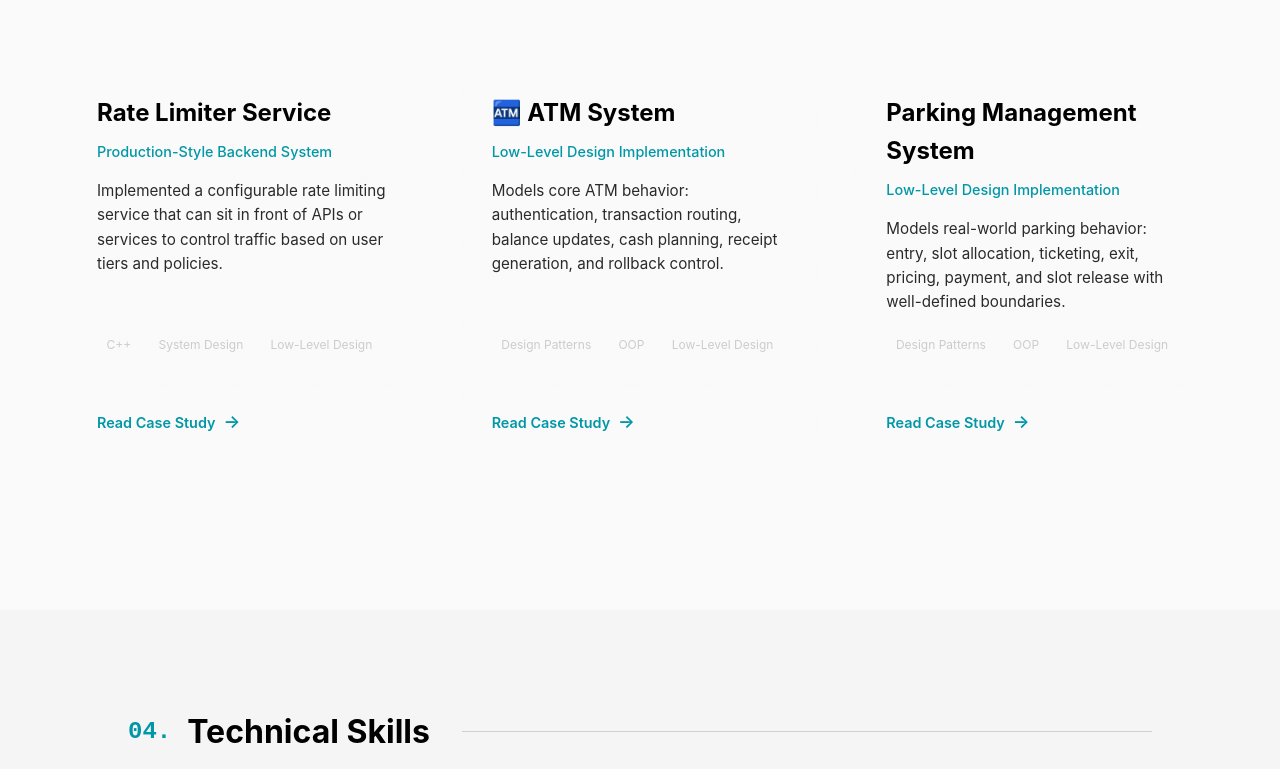
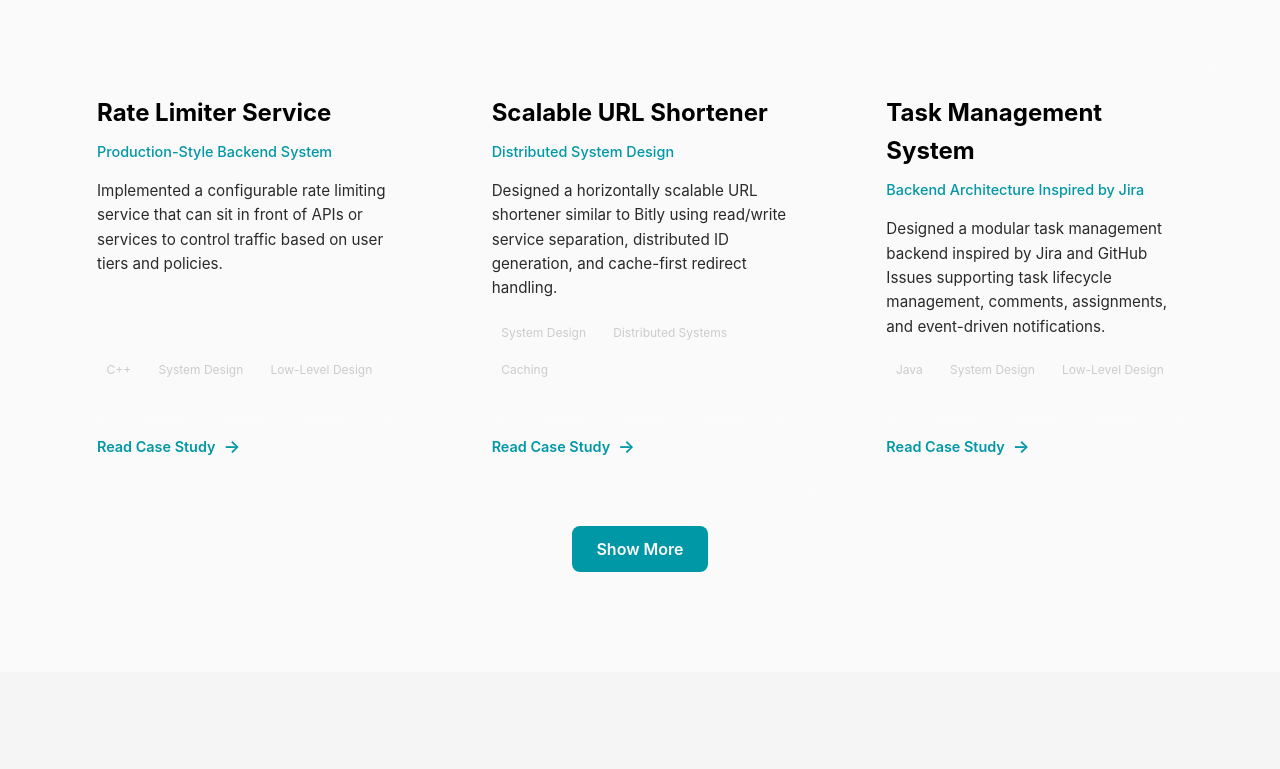
Before and after one commit to ayush121314/Portfolio_Ayush, a React (Vite) app: page / in a window 1280 px wide. Shown: the part 2811-3580 px from the top of the page. Built offline with nearby package versions, Linux system fonts and the light colour scheme.

Commit message:
Design Projects Added

```diff
--- a/src/components/Footer.tsx
+++ b/src/components/Footer.tsx
@@ -9,6 +9,8 @@ const Footer = () => {
                 color: 'var(--text-secondary)',
                 fontFamily: 'var(--font-mono)',
                 fontSize: '0.8rem',
+                background: 'var(--bg-secondary)',
+                borderTop: '1px solid var(--glass-border)',
             }}
         >
             <div style={{ marginBottom: '1rem', display: 'flex', justifyContent: 'center', gap: '1.5rem' }}>
@@ -20,7 +22,7 @@ const Footer = () => {
                 </a>
             </div>
             <p>
-                Designed & Built by {profileData.name}
+                Designed & Built by {profileData.name} © {new Date().getFullYear()}
             </p>
         </footer>
     );
--- a/src/components/SystemDesign.tsx
+++ b/src/components/SystemDesign.tsx
@@ -21,6 +21,7 @@ interface DesignProject {
 }
 
 const SystemDesign = () => {
+    const [showAll, setShowAll] = useState(false);
     const designs = designData as unknown as DesignProject[];
     const [selectedDesign, setSelectedDesign] = useState<DesignProject | null>(null);
 
@@ -69,7 +70,7 @@ const SystemDesign = () => {
                 maxWidth: '1200px',
                 margin: '0 auto'
             }}>
-                {designs.map((design) => (
+                {(showAll ? designs : designs.slice(0, 3)).map((design) => (
                     <div
                         key={design.id}
                         onClick={() => setSelectedDesign(design)}
@@ -140,7 +141,27 @@ const SystemDesign = () => {
                     </div>
                 ))}
             </div>
-
+            {/* Show More / Show Less Button */}
+            <div style={{ textAlign: 'center', marginTop: '2rem' }}>
+                <button
+                    onClick={() => setShowAll(!showAll)}
+                    style={{
+                        background: 'var(--accent-primary)',
+                        color: 'var(--bg-color)',
+                        border: 'none',
+                        padding: '0.8rem 1.5rem',
+                        borderRadius: '8px',
+                        cursor: 'pointer',
+                        fontSize: '1rem',
+                        fontWeight: 600,
+                        transition: 'background 0.2s',
+                    }}
+                    onMouseEnter={e => e.currentTarget.style.background = 'var(--accent-secondary)'}
+                    onMouseLeave={e => e.currentTarget.style.background = 'var(--accent-primary)'}
+                >
+                    {showAll ? 'Show Less' : 'Show More'}
+                </button>
+            </div>
             {/* MODAL OVERLAY */}
             {selectedDesign && (
                 <div style={{
--- a/src/data/design.json
+++ b/src/data/design.json
@@ -1,7 +1,7 @@
 [
   {
     "id": "rate-limiter",
-  "title": " Rate Limiter Service",
+    "title": "Rate Limiter Service",
     "subtitle": "Production-Style Backend System",
     "description": "A microservice-ready rate limiter implemented in C++, designed for real backend usage with clean abstractions and fast request handling.",
     "tech": [
@@ -42,6 +42,99 @@
     "diagrams": {
       "systemDesign": "https://lnkd.in/gex9HxpB",
       "sequenceDiagram": "https://lnkd.in/ghkgbSiJ"
+    }
+  },
+  {
+    "id": "url-shortener",
+    "title": "Scalable URL Shortener",
+    "subtitle": "Distributed System Design",
+    "description": "A production-style distributed URL shortener designed for high read traffic, horizontal scalability, and low-latency redirects.",
+    "tech": [
+      "System Design",
+      "Distributed Systems",
+      "Caching",
+      "Redis",
+      "Database Replication"
+    ],
+    "github": "https://lnkd.in/g_Wsnem4",
+    "demo": "https://lnkd.in/gphACfug",
+    "overview": "Designed a horizontally scalable URL shortener similar to Bitly using read/write service separation, distributed ID generation, and cache-first redirect handling.",
+    "features": [
+      "Separated Read and Write services to handle heavy redirect traffic",
+      "Snowflake-based distributed ID generation for unique short URLs",
+      "ZooKeeper workerId assignment for distributed safety",
+      "Cache-aside pattern with Redis to reduce database load",
+      "Database primary-replica architecture for scalable reads",
+      "Support for custom alias URLs with subscription validation",
+      "Low latency redirect path optimized for cache hits"
+    ],
+    "patterns": [
+      {
+        "name": "Service Layered Architecture",
+        "usage": "Controller → Service → Repository separation"
+      },
+      {
+        "name": "Cache Aside Pattern",
+        "usage": "Efficient caching strategy for redirect lookups"
+      },
+      {
+        "name": "Distributed ID Generation",
+        "usage": "Snowflake algorithm for scalable unique ID generation"
+      },
+      {
+        "name": "Microservice Separation",
+        "usage": "Independent Read and Write services"
+      }
+    ],
+    "diagrams": {
+      "systemDesign": "https://lnkd.in/gphACfug",
+      "sequenceDiagram": "https://lnkd.in/gKRDpR5Y"
+    }
+  },
+  {
+    "id": "task-management-system",
+    "title": "Task Management System",
+    "subtitle": "Backend Architecture Inspired by Jira",
+    "description": "A scalable backend system for task lifecycle management with event-driven notifications, state-based workflows, and clean layered architecture.",
+    "tech": [
+      "Java",
+      "System Design",
+      "Low-Level Design",
+      "Backend Architecture"
+    ],
+    "github": "https://lnkd.in/gG9PbUwZ",
+    "demo": "https://lnkd.in/gn5A72-8",
+    "overview": "Designed a modular task management backend inspired by Jira and GitHub Issues supporting task lifecycle management, comments, assignments, and event-driven notifications.",
+    "features": [
+      "Layered architecture with Controller, Service, and Repository separation",
+      "State Pattern implementation for task lifecycle management",
+      "Event-driven system for domain event publishing",
+      "Observer-based notification architecture",
+      "Activity history logging for all task changes",
+      "Multi-user task assignment support",
+      "Comment system with permission validation"
+    ],
+    "patterns": [
+      {
+        "name": "State",
+        "usage": "Task lifecycle management"
+      },
+      {
+        "name": "Observer",
+        "usage": "Event-driven notification system"
+      },
+      {
+        "name": "Factory",
+        "usage": "Task state creation"
+      },
+      {
+        "name": "Layered Architecture",
+        "usage": "Controller, Service, Repository separation"
+      }
+    ],
+    "diagrams": {
+      "systemDesign": "https://lnkd.in/gn5A72-8",
+      "sequenceDiagram": "https://lnkd.in/gc5Bh-uy"
     }
   },
   {
@@ -96,7 +189,7 @@
   },
   {
     "id": "parking-system",
-    "title": " Parking Management System",
+    "title": "Parking Management System",
     "subtitle": "Low-Level Design Implementation",
     "description": "A clean object-oriented implementation of a parking lot system.",
     "tech": [
```
Lines whose indentation alone changed are shown as unchanged.
